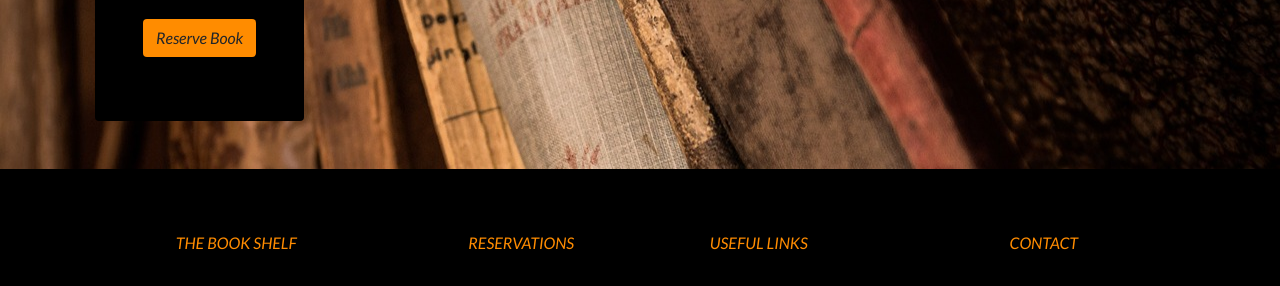
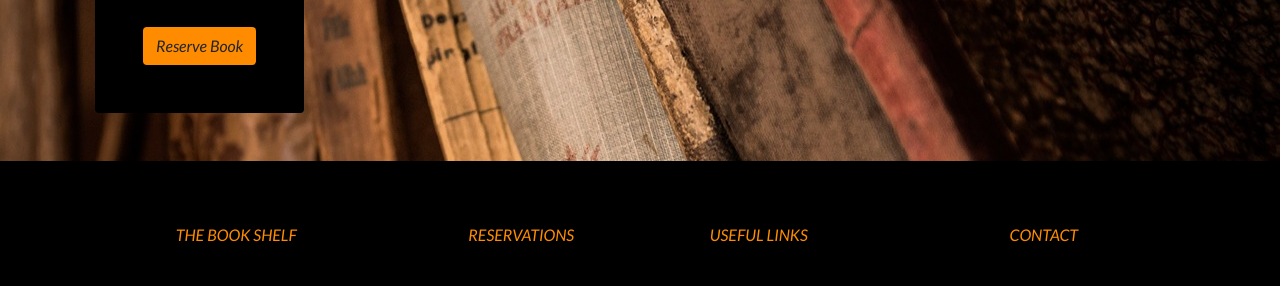
Before and after one commit to ourfalia/the-book-shelf, a Django app: template rental/templates/rental/book_detail.html in a window 1280 px wide. Shown: the part 269-555 px from the top of the page. Run offline with Django 3.2, Linux system fonts and the light colour scheme; the template is opened without the code that fills it, so the values that code supplies are empty; some libraries are stand-ins or nearby versions.

Commit message:
deployment

```diff
--- a/rental/templates/rental/book_detail.html
+++ b/rental/templates/rental/book_detail.html
@@ -8,7 +8,7 @@
             <p class="mb-3 orange-text">By: {{ book.author }}</p>
             </div>
             <div class="mt-3">
-                <a class="btn orange-color mb-3" href="{% url 'reserve_book' pk=book.pk %}">Reserve Book</a>
+                <a class="btn orange-color mt-2" href="{% url 'reserve_book' pk=book.pk %}">Reserve Book</a>
             </div>
         </div>
     </div>
--- a/static/css/base.css
+++ b/static/css/base.css
@@ -51,6 +51,7 @@ body {
 
 .footer-bg {
     background-color: black;
+    margin-top: 15%;
 }
 
 .header-container {
```
